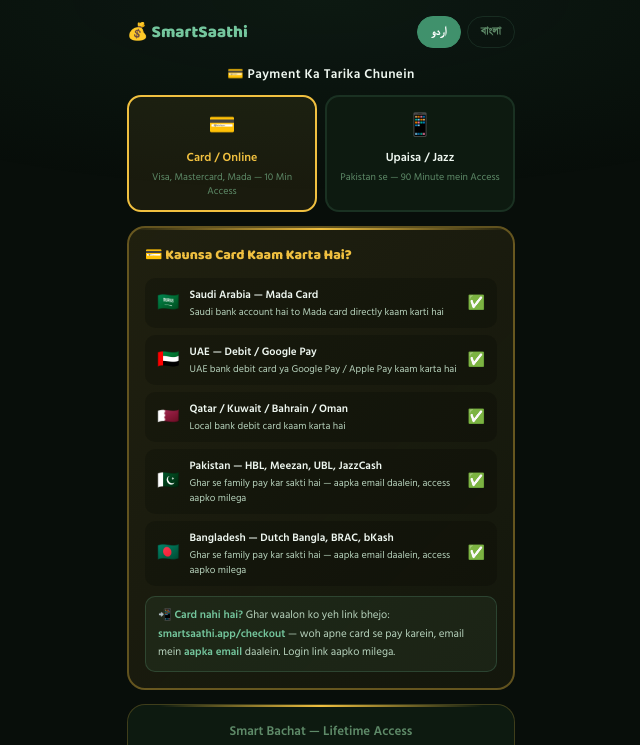
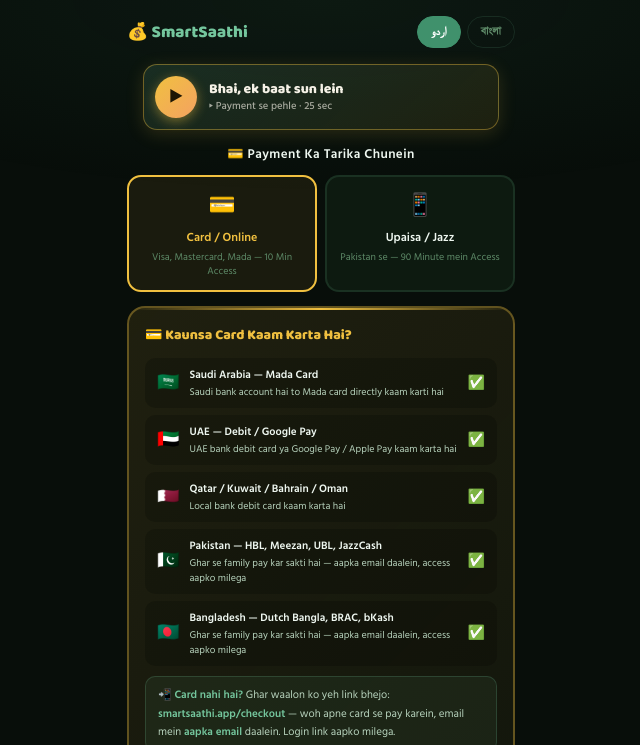
Before and after one commit to smartsaathi/smartsaathi, a website: page public/checkout.html in a window 1280 px wide. Both pictures are taken after a click on the button "اردو". Shown: the top 745 px of the page, without its empty margins (319-959 px from the left). Drawn offline with Linux system fonts and the light colour scheme.

Commit message:
Update checkout.html

```diff
--- a/public/checkout.html
+++ b/public/checkout.html
@@ -37,6 +37,48 @@
 .lang-btns{display:flex;gap:6px;}
 .lang-btn{padding:5px 13px;border-radius:20px;font-size:12px;font-weight:700;cursor:pointer;border:1.5px solid var(--bd);background:transparent;color:var(--tm);font-family:inherit;transition:all .2s;}
 .lang-btn.on{background:var(--g3);border-color:var(--g3);color:#fff;}
+
+/* ── AUDIO HINT (CHECKOUT) ── */
+.audio-hint{
+  display:flex;align-items:center;gap:12px;
+  margin:12px 16px 14px;padding:11px 14px 11px 11px;
+  background:linear-gradient(135deg,rgba(116,198,157,.14),rgba(240,192,64,.09));
+  border:1.5px solid rgba(240,192,64,.4);
+  border-radius:14px;cursor:pointer;
+  box-shadow:0 4px 18px rgba(240,192,64,.15);
+  transition:transform .15s;
+}
+.audio-hint:active{transform:scale(.98);}
+.audio-hint-icon{
+  position:relative;width:42px;height:42px;flex-shrink:0;
+  border-radius:50%;
+  background:linear-gradient(135deg,#F0C040,#F4A261);
+  display:flex;align-items:center;justify-content:center;
+  color:#1d1604;font-size:15px;font-weight:800;
+  box-shadow:0 3px 12px rgba(240,192,64,.45);
+}
+.audio-hint-ripple{
+  position:absolute;inset:0;border-radius:50%;
+  border:2px solid rgba(240,192,64,.65);
+  animation:audioHintRipple 2s infinite ease-out;
+}
+@keyframes audioHintRipple{
+  0%{transform:scale(1);opacity:.7;}
+  100%{transform:scale(1.55);opacity:0;}
+}
+.audio-hint.playing .audio-hint-ripple{animation:none;opacity:0;}
+.audio-hint.playing .audio-hint-icon{
+  background:linear-gradient(135deg,#74C69D,#A8DDBB);
+  box-shadow:0 0 0 4px rgba(116,198,157,.25);
+}
+.audio-hint-text{flex:1;text-align:left;line-height:1.3;}
+.audio-hint-label{
+  font-family:'Baloo 2',sans-serif;font-weight:800;
+  font-size:14px;color:#F5F1E6;margin-bottom:2px;
+}
+.audio-hint-sub{font-size:10.5px;color:rgba(245,241,230,.65);font-weight:500;}
+.hidden{display:none !important;}
+
 
 /* ── CARD ALERT — FIRST THING THEY SEE ── */
 .card-alert{
@@ -265,6 +307,20 @@
       <button class="lang-btn" id="btnBD" onclick="setLang('bd')">বাংলা</button>
     </div>
   </div>
+
+  <!-- AUDIO HINT BUTTON -->
+  <div class="audio-hint" id="audioHint" onclick="toggleAudio()">
+    <div class="audio-hint-icon" id="audioHintIcon">
+      <span class="audio-hint-play" id="audioHintPlay">▶</span>
+      <span class="audio-hint-pause hidden" id="audioHintPause">❚❚</span>
+      <span class="audio-hint-ripple"></span>
+    </div>
+    <div class="audio-hint-text">
+      <div class="audio-hint-label" id="audioHintLabel">Bhai, ek baat sun lein</div>
+      <div class="audio-hint-sub" id="audioHintSub">▸ Payment se pehle · 25 sec</div>
+    </div>
+  </div>
+  <audio id="checkoutAudio" preload="none" onended="onAudioEnded()"></audio>
 
 
   <!-- PAYMENT METHOD SELECTOR -->
@@ -525,7 +581,7 @@
     uStep1:'Apne Upaisa ya JazzCash app se <br><span class="highlight">+923046318640</span><br>par <b>PKR 825</b> send karein<br><b>Account Name: Sana</b>',
     uStep2:'',
     uStep3:'Apna <b>Naam, WhatsApp number aur payment ka screenshot</b> is number par bhejein:<br><span class="highlight">+923347341756</span>',
-    uStep4:'Confirmation ke baad <b>access code</b> aapke WhatsApp par aayega.<br>Phir yeh karo:<br>• <b>smartsaathi.app/redeem</b> par jaayein<br>• Apna <b>WhatsApp number</b> daalen<br>• <b>Access code</b> daalen<br>• App <b>turant</b> khul jaayega ✅',
+    uStep4:'Confirmation ke baad <b>access code</b> aapke WhatsApp par aayega — phir <b>smartsaathi.app/redeem</b> par jaayein',
     timeBadgeTxt:'<b>Maximum 90 minute</b> mein access code milega — payment confirm hote hi bhej diya jaayega',
     waSendBtn:'📲 Screenshot WhatsApp Par Bhejein',
     waNameLbl:'Aapka Naam',
@@ -562,7 +618,7 @@
     uStep1:'আপনার Upaisa বা JazzCash app থেকে<br><span class="highlight">+923046318640</span><br>-এ <b>PKR 825</b> পাঠান<br><b>Account Name: Sana</b>',
     uStep2:'',
     uStep3:'আপনার <b>নাম, WhatsApp নম্বর এবং পেমেন্টের screenshot</b> এই নম্বরে পাঠান:<br><span class="highlight">+923347341756</span>',
-    uStep4:'Confirmation-এর পর <b>access code</b> আপনার WhatsApp-এ আসবে।<br>তারপর এটা করুন:<br>• <b>smartsaathi.app/redeem</b>-এ যান<br>• আপনার <b>WhatsApp নম্বর</b> দিন<br>• <b>Access code</b> দিন<br>• App <b>সাথে সাথে</b> খুলবে ✅',
+    uStep4:'Confirmation-এর পর <b>access code</b> আপনার WhatsApp-এ আসবে — তারপর <b>smartsaathi.app/redeem</b>-এ যান',
     timeBadgeTxt:'<b>সর্বোচ্চ ২ ঘন্টায়</b> access code পাবেন — পেমেন্ট confirm হলেই পাঠানো হবে',
     waSendBtn:'📲 Screenshot WhatsApp-এ পাঠান',
     waNameLbl:'আপনার নাম',
@@ -579,6 +635,14 @@
 
 function render(){
   var d=C[lang];
+  /* Audio button label switches with language */
+  if(lang==='ur'){
+    setT('audioHintLabel','Bhai, ek baat sun lein');
+    setT('audioHintSub','▸ Payment se pehle · 25 sec');
+  } else {
+    setT('audioHintLabel','ভাই, একটা কথা শুনে নিন');
+    setT('audioHintSub','▸ পেমেন্টের আগে · ২৮ সেকেন্ড');
+  }
   setH('caTitle',d.caTitle);
   setT('ca1',d.ca1);setT('ca2',d.ca2);setT('ca3',d.ca3);
   setT('ca4',d.ca4);setT('ca5',d.ca5);
@@ -598,7 +662,33 @@
   G('btnUR').classList.toggle('on',l==='ur');
   G('btnBD').classList.toggle('on',l==='bd');
   document.documentElement.lang=l==='ur'?'ur':'bn';
+  stopAudio();
   render();
+}
+
+/* ── CHECKOUT AUDIO ── */
+function audioSrc(){
+  var base=(window.location.protocol==='file:')?'https://smartsaathi.app':'';
+  return base+(lang==='ur'?'/audio/checkout-ur.mp3':'/audio/checkout-bn.mp3');
+}
+function toggleAudio(){
+  var a=G('checkoutAudio'),h=G('audioHint');
+  if(!a.src||a.src.indexOf(audioSrc().split('/').pop())===-1){a.src=audioSrc();}
+  if(a.paused){
+    a.play().then(function(){
+      h.classList.add('playing');
+      G('audioHintPlay').classList.add('hidden');
+      G('audioHintPause').classList.remove('hidden');
+    }).catch(function(err){console.warn('Audio play failed:',err);});
+  } else {
+    a.pause();onAudioEnded();
+  }
+}
+function stopAudio(){var a=G('checkoutAudio');if(a&&!a.paused){a.pause();}onAudioEnded();}
+function onAudioEnded(){
+  G('audioHint').classList.remove('playing');
+  G('audioHintPlay').classList.remove('hidden');
+  G('audioHintPause').classList.add('hidden');
 }
 
 function startCheckout(){
```
